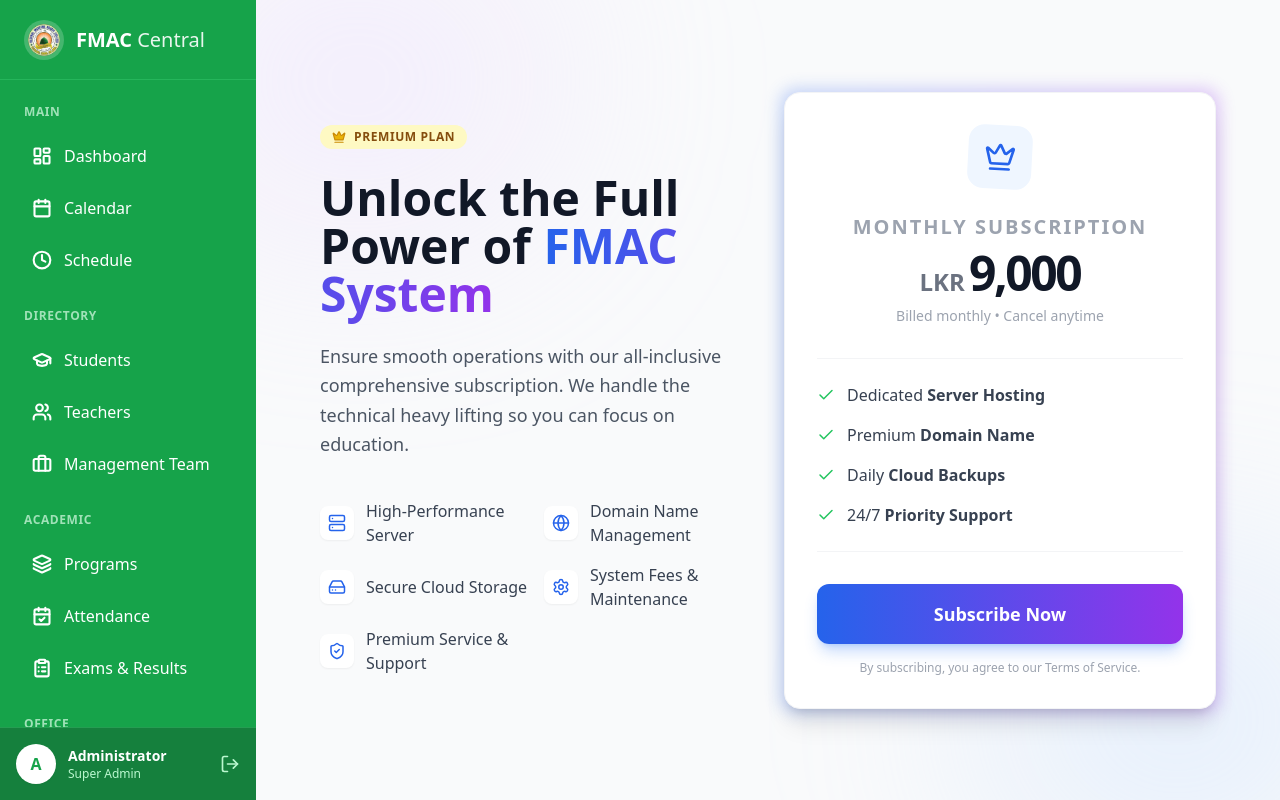
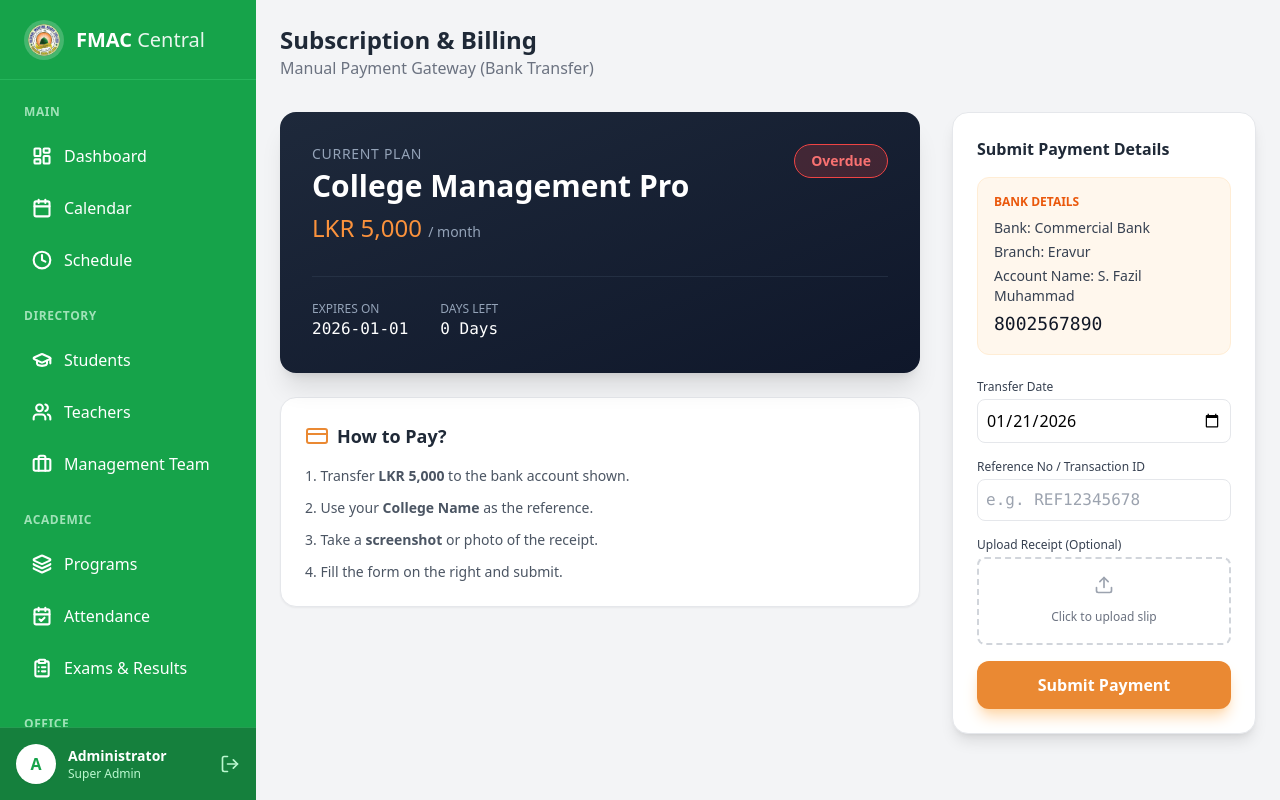
Before and after one commit to fazilmuhammad20020719-ai/system-front-end, a React (Vite) app: page /subscription in a window 1280 px wide. Built offline with nearby package versions, Linux system fonts and the light colour scheme.

Commit message:
Update message

```diff
--- a/src/Subscription.jsx
+++ b/src/Subscription.jsx
@@ -1,105 +1,184 @@
-import { useState } from 'react';
+import React, { useState } from 'react';
 import Sidebar from './Sidebar';
-import { Check, Crown, Server, Globe, HardDrive, Settings, ShieldCheck, Mail } from 'lucide-react';
+import {
+    CreditCard, Clock, CheckCircle, AlertCircle, Calendar,
+    Download, ChevronRight, History, Shield, Upload, FileText, Menu
+} from 'lucide-react';
 
 const Subscription = () => {
     const [isSidebarOpen, setIsSidebarOpen] = useState(true);
+    // --- Mock Data ---
+    const [currentPlan, setCurrentPlan] = useState({
+        name: "College Management Pro",
+        price: "LKR 5,000",
+        status: "Overdue", // Payment நிலுவையில் உள்ளது என்று வைத்துக்கொள்வோம்
+        activatedOn: "2025-12-01",
+        expiresOn: "2026-01-01",
+        daysLeft: 0,
+        totalDays: 30
+    });
 
-    const features = [
-        { icon: Server, text: "High-Performance Server" },
-        { icon: Globe, text: "Domain Name Management" },
-        { icon: HardDrive, text: "Secure Cloud Storage" },
-        { icon: Settings, text: "System Fees & Maintenance" },
-        { icon: ShieldCheck, text: "Premium Service & Support" }
-    ];
+    const [paymentMethod, setPaymentMethod] = useState('bank'); // Default to Bank Transfer
+    const [uploading, setUploading] = useState(false);
+
+    // Bank Payment Form State
+    const [paymentForm, setPaymentForm] = useState({
+        refNo: '',
+        date: new Date().toISOString().split('T')[0],
+        slip: null
+    });
+
+    const handleFileChange = (e) => {
+        setPaymentForm({ ...paymentForm, slip: e.target.files[0] });
+    };
+
+    const handleSubmitPayment = (e) => {
+        e.preventDefault();
+        if (!paymentForm.refNo) return alert("Please enter the Reference Number");
+
+        setUploading(true);
+
+        // --- Backend Call Simulation ---
+        setTimeout(() => {
+            setUploading(false);
+            alert("Payment Submitted! We will verify and activate your account shortly.");
+
+            // Reset Form & Update Status (Simulated)
+            setCurrentPlan(prev => ({ ...prev, status: 'Pending Verification' }));
+            setPaymentForm({ refNo: '', date: '', slip: null });
+        }, 2000);
+    };
 
     return (
-        <div className="min-h-screen bg-gray-50 flex font-sans text-gray-900">
+        <div className="min-h-screen bg-[#F3F4F6] font-sans flex">
+            {/* SIDEBAR */}
             <Sidebar isOpen={isSidebarOpen} toggleSidebar={() => setIsSidebarOpen(!isSidebarOpen)} />
 
+            {/* MAIN CONTENT */}
             <div className={`flex-1 flex flex-col transition-all duration-300 ${isSidebarOpen ? "md:ml-64" : "md:ml-20"} ml-0`}>
-                <main className="p-4 md:p-8 flex-1 flex flex-col items-center justify-center relative overflow-hidden">
+                <div className="p-6 max-w-5xl mx-auto space-y-8 w-full">
 
-                    {/* Background Decorative Elements */}
-                    <div className="absolute top-0 left-0 w-full h-full overflow-hidden pointer-events-none z-0">
-                        <div className="absolute top-[-10%] left-[-10%] w-[40%] h-[40%] bg-purple-200/30 rounded-full blur-[100px]"></div>
-                        <div className="absolute bottom-[-10%] right-[-10%] w-[40%] h-[40%] bg-blue-200/30 rounded-full blur-[100px]"></div>
+                    {/* Header */}
+                    <div className="flex flex-col md:flex-row justify-between items-start md:items-center gap-4">
+                        <div className="flex items-center gap-3">
+                            <button
+                                onClick={() => setIsSidebarOpen(!isSidebarOpen)}
+                                className="p-2 bg-white rounded-lg shadow-sm border border-gray-200 text-gray-600 md:hidden"
+                            >
+                                <Menu size={20} />
+                            </button>
+                            <div>
+                                <h1 className="text-2xl font-bold text-gray-800">Subscription & Billing</h1>
+                                <p className="text-gray-500">Manual Payment Gateway (Bank Transfer)</p>
+                            </div>
+                        </div>
                     </div>
 
-                    <div className="relative z-10 w-full max-w-4xl grid md:grid-cols-2 gap-8 items-center">
+                    <div className="grid grid-cols-1 lg:grid-cols-3 gap-8">
 
-                        {/* LEFT COLUMN: Text Content */}
-                        <div className="text-left space-y-6">
-                            <div className="inline-flex items-center gap-2 px-3 py-1 bg-yellow-100 text-yellow-800 rounded-full text-xs font-bold uppercase tracking-wider">
-                                <Crown size={14} className="fill-yellow-500 text-yellow-600" />
-                                Premium Plan
+                        {/* LEFT: Plan Status */}
+                        <div className="lg:col-span-2 space-y-6">
+                            {/* Status Card */}
+                            <div className="bg-gradient-to-br from-slate-800 to-slate-900 rounded-2xl p-8 text-white shadow-xl relative overflow-hidden">
+                                <div className="flex justify-between items-start">
+                                    <div>
+                                        <p className="text-slate-400 text-sm font-medium uppercase tracking-wider mb-1">Current Plan</p>
+                                        <h2 className="text-3xl font-bold">{currentPlan.name}</h2>
+                                        <p className="text-2xl font-medium text-orange-400 mt-2">{currentPlan.price} <span className="text-sm text-slate-400">/ month</span></p>
+                                    </div>
+                                    <span className={`px-4 py-1.5 rounded-full text-sm font-bold border ${currentPlan.status === 'Active' ? 'bg-green-500/20 border-green-500 text-green-400' :
+                                        currentPlan.status === 'Pending Verification' ? 'bg-blue-500/20 border-blue-500 text-blue-400' :
+                                            'bg-red-500/20 border-red-500 text-red-400'
+                                        }`}>
+                                        {currentPlan.status}
+                                    </span>
+                                </div>
+
+                                <div className="mt-8 pt-6 border-t border-slate-700/50 flex gap-8">
+                                    <div>
+                                        <p className="text-slate-400 text-xs uppercase">Expires On</p>
+                                        <p className="font-mono">{currentPlan.expiresOn}</p>
+                                    </div>
+                                    <div>
+                                        <p className="text-slate-400 text-xs uppercase">Days Left</p>
+                                        <p className="font-mono">{currentPlan.daysLeft} Days</p>
+                                    </div>
+                                </div>
                             </div>
-                            <h1 className="text-4xl md:text-5xl font-extrabold text-gray-900 leading-tight">
-                                Unlock the Full Power of <span className="text-transparent bg-clip-text bg-gradient-to-r from-blue-600 to-purple-600">FMAC System</span>
-                            </h1>
-                            <p className="text-lg text-gray-600 leading-relaxed">
-                                Ensure smooth operations with our all-inclusive comprehensive subscription. We handle the technical heavy lifting so you can focus on education.
-                            </p>
 
-                            <div className="grid grid-cols-1 sm:grid-cols-2 gap-4 pt-4">
-                                {features.map((feature, idx) => (
-                                    <div key={idx} className="flex items-center gap-3 text-gray-700 font-medium">
-                                        <div className="p-2 rounded-lg bg-white shadow-sm text-blue-600">
-                                            <feature.icon size={18} />
-                                        </div>
-                                        {feature.text}
-                                    </div>
-                                ))}
+                            {/* Payment Instruction */}
+                            <div className="bg-white border border-gray-200 rounded-2xl p-6 shadow-sm">
+                                <h3 className="text-lg font-bold text-gray-800 mb-4 flex items-center gap-2">
+                                    <CreditCard className="text-[#ea8933]" /> How to Pay?
+                                </h3>
+                                <ol className="list-decimal list-inside space-y-3 text-gray-600 text-sm">
+                                    <li>Transfer <strong>LKR 5,000</strong> to the bank account shown.</li>
+                                    <li>Use your <strong>College Name</strong> as the reference.</li>
+                                    <li>Take a <strong>screenshot</strong> or photo of the receipt.</li>
+                                    <li>Fill the form on the right and submit.</li>
+                                </ol>
                             </div>
                         </div>
 
-                        {/* RIGHT COLUMN: Pricing Card */}
-                        <div className="relative group">
-                            <div className="absolute -inset-1 bg-gradient-to-r from-blue-600 to-purple-600 rounded-2xl blur opacity-25 group-hover:opacity-50 transition duration-1000 group-hover:duration-200"></div>
-                            <div className="relative bg-white rounded-2xl shadow-xl border border-gray-100 p-8 flex flex-col items-center text-center">
+                        {/* RIGHT: Payment Form */}
+                        <div className="lg:col-span-1">
+                            <div className="bg-white border border-gray-200 rounded-2xl p-6 shadow-lg h-full">
+                                <h3 className="font-bold text-gray-800 mb-4">Submit Payment Details</h3>
 
-                                <div className="w-16 h-16 bg-blue-50 rounded-2xl flex items-center justify-center text-blue-600 mb-6 transform rotate-3 group-hover:rotate-6 transition-transform">
-                                    <Crown size={32} />
+                                {/* 1. Bank Account Details */}
+                                <div className="bg-orange-50 border border-orange-100 rounded-xl p-4 mb-6">
+                                    <p className="text-xs text-orange-600 font-bold uppercase mb-2">Bank Details</p>
+                                    <div className="space-y-1 text-sm text-gray-700">
+                                        <p><span className="font-medium">Bank:</span> Commercial Bank</p>
+                                        <p><span className="font-medium">Branch:</span> Eravur</p>
+                                        <p><span className="font-medium">Account Name:</span> S. Fazil Muhammad</p>
+                                        <p><span className="font-medium font-mono text-lg text-gray-900">8002567890</span></p>
+                                    </div>
                                 </div>
 
-                                <h3 className="text-xl font-bold text-gray-400 uppercase tracking-widest mb-2">Monthly Subscription</h3>
-                                <div className="flex items-baseline gap-1 mb-2">
-                                    <span className="text-2xl font-bold text-gray-500">LKR</span>
-                                    <span className="text-5xl font-black text-gray-900 tracking-tighter">9,000</span>
-                                </div>
-                                <p className="text-sm text-gray-400 mb-8">Billed monthly • Cancel anytime</p>
+                                {/* 2. Submission Form */}
+                                {currentPlan.status === 'Pending Verification' ? (
+                                    <div className="text-center py-10 bg-gray-50 rounded-xl border border-dashed border-gray-300">
+                                        <CheckCircle className="mx-auto text-green-500 mb-2" size={40} />
+                                        <p className="text-gray-800 font-medium">Payment Submitted!</p>
+                                        <p className="text-xs text-gray-500 mt-1">Waiting for admin approval.</p>
+                                    </div>
+                                ) : (
+                                    <form onSubmit={handleSubmitPayment} className="space-y-4">
+                                        <div>
+                                            <label className="block text-xs font-medium text-gray-700 mb-1">Transfer Date</label>
+                                            <input type="date" required
+                                                className="w-full p-2 border rounded-lg focus:ring-2 focus:ring-[#ea8933] outline-none"
+                                                value={paymentForm.date} onChange={e => setPaymentForm({ ...paymentForm, date: e.target.value })} />
+                                        </div>
 
-                                <ul className="space-y-4 w-full text-left mb-8 border-t border-b border-gray-100 py-6">
-                                    <li className="flex items-center gap-3">
-                                        <Check size={18} className="text-green-500 flex-shrink-0" />
-                                        <span className="text-gray-700">Dedicated <b>Server Hosting</b></span>
-                                    </li>
-                                    <li className="flex items-center gap-3">
-                                        <Check size={18} className="text-green-500 flex-shrink-0" />
-                                        <span className="text-gray-700">Premium <b>Domain Name</b></span>
-                                    </li>
-                                    <li className="flex items-center gap-3">
-                                        <Check size={18} className="text-green-500 flex-shrink-0" />
-                                        <span className="text-gray-700">Daily <b>Cloud Backups</b></span>
-                                    </li>
-                                    <li className="flex items-center gap-3">
-                                        <Check size={18} className="text-green-500 flex-shrink-0" />
-                                        <span className="text-gray-700">24/7 <b>Priority Support</b></span>
-                                    </li>
-                                </ul>
+                                        <div>
+                                            <label className="block text-xs font-medium text-gray-700 mb-1">Reference No / Transaction ID</label>
+                                            <input type="text" required placeholder="e.g. REF12345678"
+                                                className="w-full p-2 border rounded-lg focus:ring-2 focus:ring-[#ea8933] outline-none font-mono"
+                                                value={paymentForm.refNo} onChange={e => setPaymentForm({ ...paymentForm, refNo: e.target.value })} />
+                                        </div>
 
-                                <button className="w-full py-4 px-6 bg-gradient-to-r from-blue-600 to-purple-600 hover:from-blue-700 hover:to-purple-700 text-white font-bold rounded-xl shadow-lg shadow-blue-500/30 transition-all transform hover:-translate-y-1 active:translate-y-0 text-lg flex items-center justify-center gap-2">
-                                    Subscribe Now
-                                </button>
+                                        <div>
+                                            <label className="block text-xs font-medium text-gray-700 mb-1">Upload Receipt (Optional)</label>
+                                            <div className="relative border-2 border-dashed border-gray-300 rounded-lg p-4 text-center hover:bg-gray-50 transition-colors cursor-pointer">
+                                                <input type="file" onChange={handleFileChange} className="absolute inset-0 w-full h-full opacity-0 cursor-pointer" accept="image/*,application/pdf" />
+                                                <Upload className="mx-auto text-gray-400 mb-2" size={20} />
+                                                <span className="text-xs text-gray-500">{paymentForm.slip ? paymentForm.slip.name : "Click to upload slip"}</span>
+                                            </div>
+                                        </div>
 
-                                <p className="mt-4 text-xs text-center text-gray-400">
-                                    By subscribing, you agree to our Terms of Service.
-                                </p>
+                                        <button type="submit" disabled={uploading}
+                                            className="w-full py-3 bg-[#ea8933] hover:bg-[#d67b2b] text-white rounded-xl font-bold shadow-lg shadow-orange-200 transition-all flex justify-center items-center gap-2">
+                                            {uploading ? 'Submitting...' : 'Submit Payment'}
+                                        </button>
+                                    </form>
+                                )}
                             </div>
                         </div>
 
                     </div>
-                </main>
+                </div>
             </div>
         </div>
     );
```
